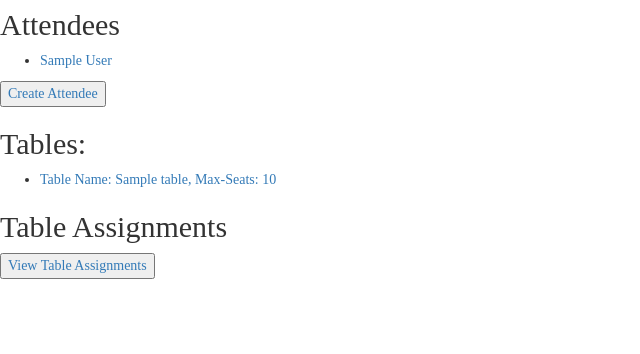
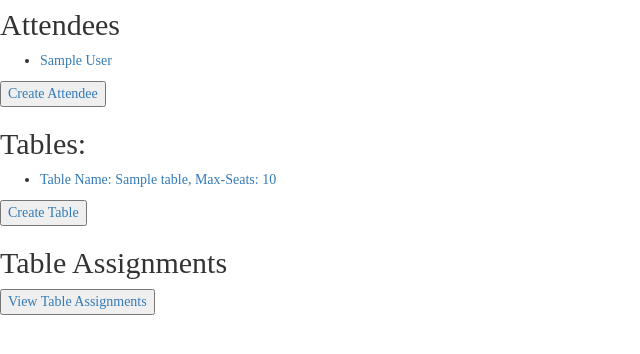
Before and after one commit to nurarenke/Seater, a Flask app: page /event-info/1 in a window 1280 px wide. Shown: the part 192-546 px from the top of the page, without its empty margins (0-640 px from the left). Run offline with Flask 2, Linux system fonts and the light colour scheme; the visitor is signed in with stand-in values (Sample User, id 1); tables that the repository leaves empty hold one stand-in row (values such as "Sample post"); some libraries are stand-ins or nearby versions.

Commit message:
button to create table

```diff
--- a/server.py
+++ b/server.py
@@ -313,8 +313,19 @@ def update_relationship(attendee_id, event_id):
                     attendee_id=attendee_id,
                     event_id=event_id))
 
-@app.route('/create-tables/', methods=['POST'])
-def create_tables():
+@app.route('/event=<int:event_id>/new-table/', methods=['GET'])
+def new_table(event_id):
+    table = None
+    event_id = event_id
+    seated_at_table = None
+
+    return render_template('table-info.html',
+                            event_id=event_id,
+                            seated_at_table=seated_at_table,
+                            table=table)
+
+@app.route('/event=<int:event_id>/create-tables/', methods=['POST'])
+def create_tables(event_id):
     '''create tables'''
     if is_not_logged_in():
         return redirect('/')
@@ -324,9 +335,7 @@ def create_tables():
 
     max_seats = int(request.form['max-seats'])
 
-    user_id = session.get("user_id")
-
-    event_id = db.session.query(Event.event_id).filter(Event.user_id == user_id).first()
+    event_id = event_id
 
     # add the table to the database
     table = Table(event_id=event_id,
@@ -336,7 +345,15 @@ def create_tables():
     db.session.add(table)
     db.session.commit()
 
-    return redirect('/event-info')
+    return redirect('/event-info/{}'.format(event_id))
+
+@app.route('/event=<int:event_id>/update-table/', methods=['POST'])
+def update_table(event_id):
+    pass
+
+@app.route('/event=<int:event_id>/delete-table/', methods=['POST'])
+def delete_table(event_id):
+    pass
 
 @app.route('/table-info/<int:table_id>')
 def table_detail(table_id):
--- a/templates/event-info.html
+++ b/templates/event-info.html
@@ -49,9 +49,14 @@
     <div>You do not have any tables yet... </div>
   {% endif %}
 </div>
+<!--Create a table button-->
 <div>
-<h2>Table Assignments</h2>
-<a href="/event={{ event.event_id }}/table-assignments/"><button type="button">View Table Assignments</button></a>
+  <a href="/event={{ event.event_id }}/new-table/"><button type="button">Create Table</button></a>
+</div>
+<!--View table assignments button-->
+<div>
+  <h2>Table Assignments</h2>
+  <a href="/event={{ event.event_id }}/table-assignments/"><button type="button">View Table Assignments</button></a>
 </div>
 
 {% endblock %}
```
Also changed, not shown: templates/table-info.html (+18 -13 lines).
